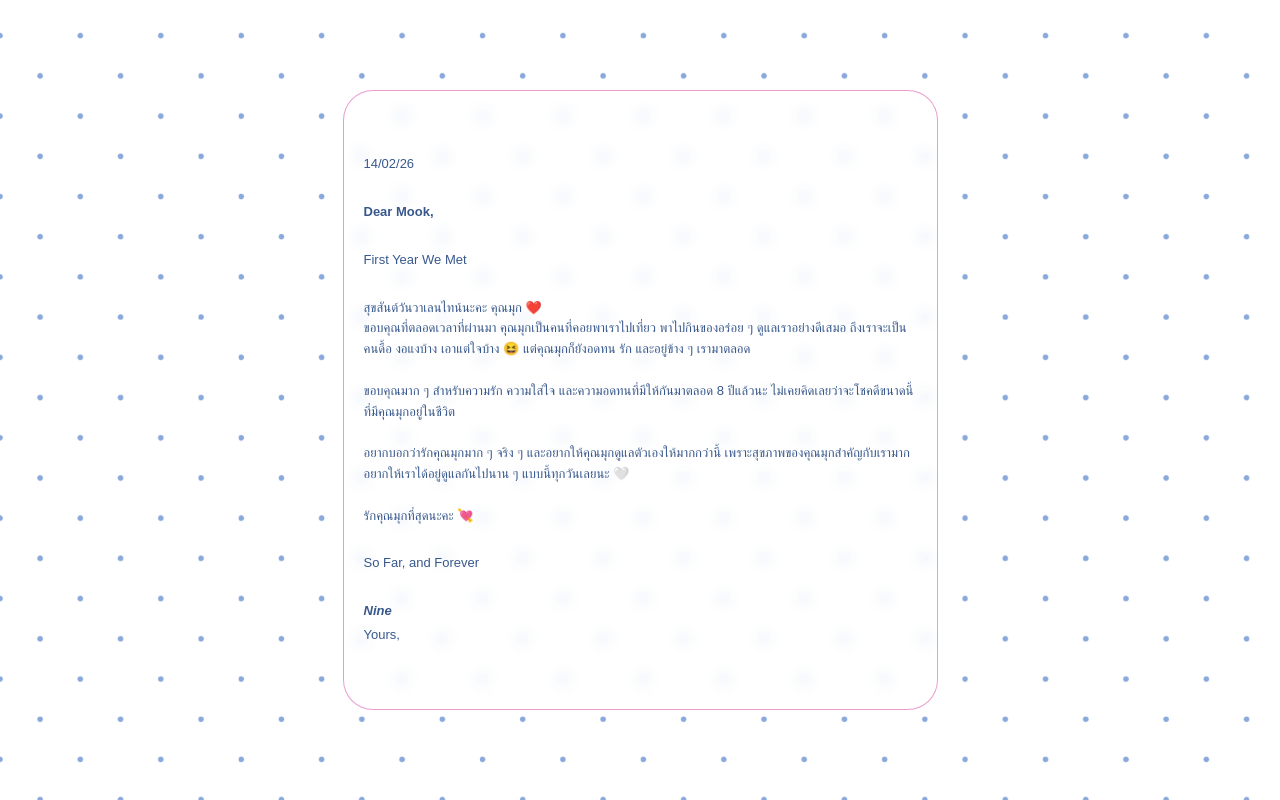
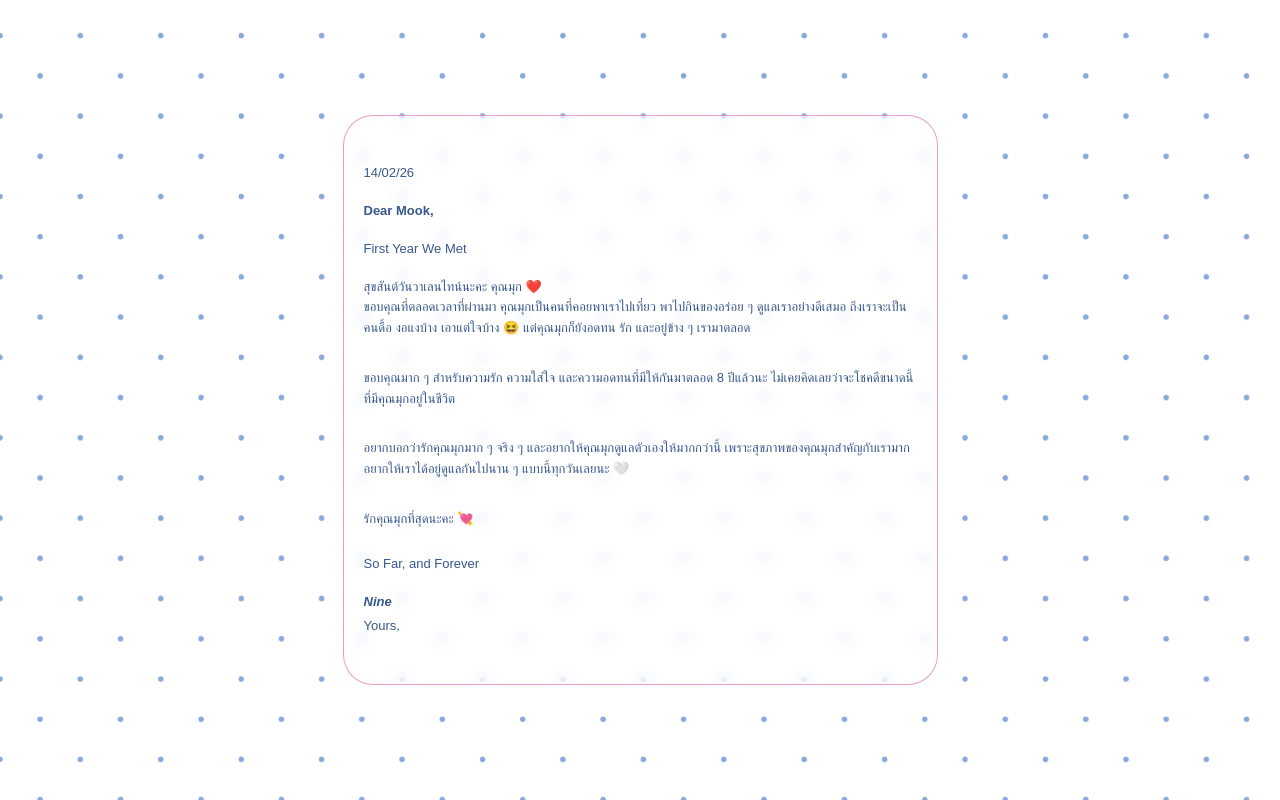
Before and after one commit to achiiChi/Nine-Mook-Valentine-2026, a plain HTML site: page index.html in a window 1280 px wide. Drawn offline with Linux system fonts and the light colour scheme.

Commit message:
Update style.css

```diff
--- a/style.css
+++ b/style.css
@@ -29,7 +29,7 @@ body {
 .card {
   width: 85%;
   max-width: 700px;
-  padding: 36px 0;
+  padding: 30px 0;
   background: rgba(255, 255, 255, 0.25);
   border-radius: 30px;
   border: 1px solid rgba(225, 118, 186, 0.7);
@@ -49,7 +49,7 @@ body {
 
 .card .date,
 .blurb {
-  padding: 27px 0;
+  padding: 17px 0;
 }
 
 .card .opening {
@@ -57,7 +57,7 @@ body {
 }
 
 .card .desc {
-
+  padding-bottom: 8px;
 }
 
 .card .author {
@@ -67,7 +67,7 @@ body {
 }
 
 .closing {
-  padding-bottom: 27px;
+  padding-bottom: 17px;
 }
 
 
```
